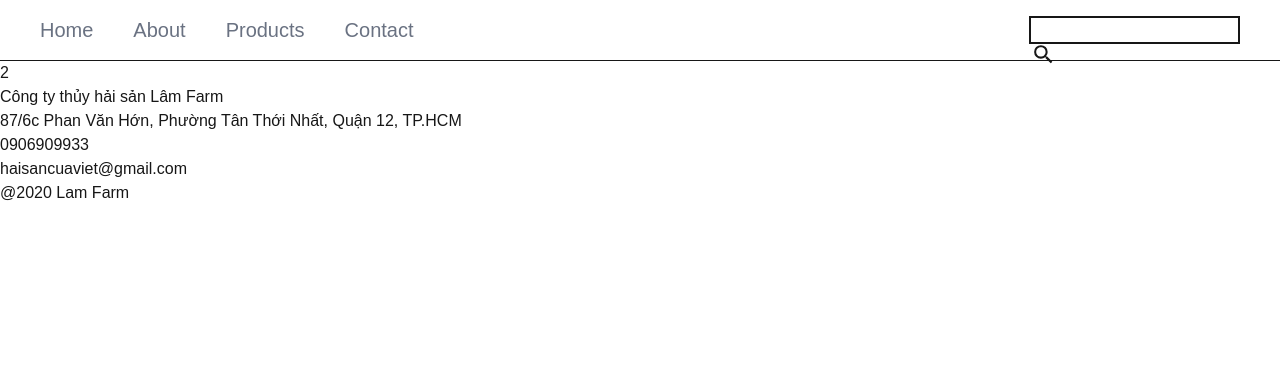
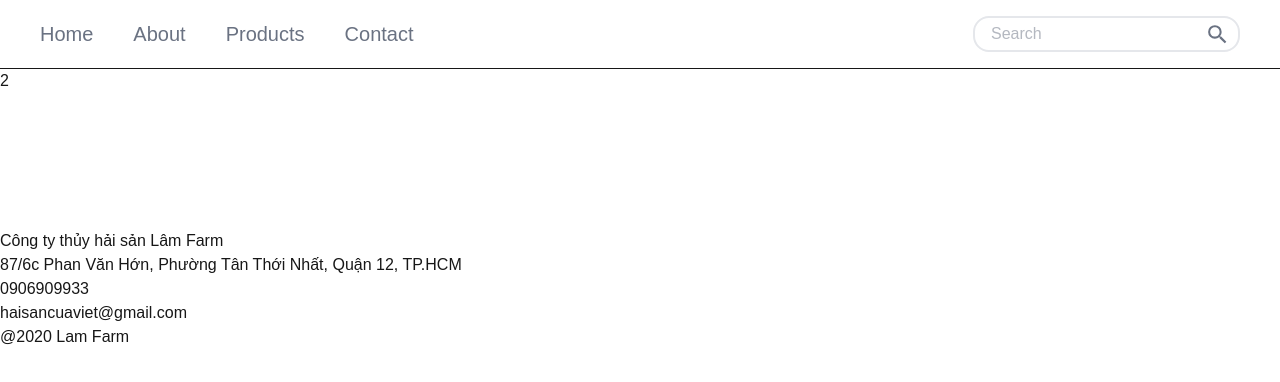
Before and after one commit to Duy-Lam-3300/seafood, a Next.js app: page / in a window 1280 px wide. Shown: the top 382 px of the page. Built offline with nearby package versions, Linux system fonts and the light colour scheme.

Commit message:
done with basic navigation header

```diff
--- a/src/app/layout.tsx
+++ b/src/app/layout.tsx
@@ -1,8 +1,9 @@
 import type { Metadata } from "next";
 import { Geist, Geist_Mono } from "next/font/google";
 import "./globals.css";
-import Navigation from "@/components/app.header";
-import Footer from "@/components/app.footer";
+import Navigation from "@/components/layout/Header";
+import "../styles/animation.css";
+import Footer from "@/components/layout/Footer";
 
 const geistSans = Geist({
   variable: "--font-geist-sans",
@@ -26,9 +27,11 @@
 }>) {
   return (
     <html lang="en">
-      <body className={`${geistSans.variable} ${geistMono.variable}`}>
+      <body className={`${geistSans.variable} ${geistMono.variable} select-none`}>
         <Navigation />
-        {children}
+        <div className="h-40">
+          {children}
+        </div>
         <Footer />
       </body>
     </html>
--- a/src/components/app.footer.tsx
+++ /dev/null
@@ -1,58 +0,0 @@
-
-
-
-
-export default function Footer() {
-    const companyInformation = {
-        name: "Công ty thủy hải sản Lâm Farm",
-        location: "87/6c Phan Văn Hớn, Phường Tân Thới Nhất, Quận 12, TP.HCM",
-        phone: "0906909933",
-        email: "haisancuaviet@gmail.com",
-        copyRight: "@2020 Lam Farm",
-        link: [
-            {
-                name: "fb",
-                link: "",
-                logo: ""
-            },
-            {
-                name: "zalo",
-                link: "",
-                logo: ""
-            },
-        ]
-    }
-
-
-
-
-    return (<footer>
-        <div className="navigateMenu">
-
-        </div>
-        <div className="companyInfor">
-            <div className="left">
-                <p className="name">
-                    {companyInformation.name}
-                </p>
-                <p className="location">
-                    {companyInformation.location}
-                </p>
-                <p className="phone">
-                    {companyInformation.phone}
-                </p>
-                <p className="email">
-                    {companyInformation.email}
-                </p>
-            </div>
-            <div className="right">
-                <p className="copyRight">
-                    {companyInformation.copyRight}
-                </p>
-                <div className="linkMenu">
-
-                </div>
-            </div>
-        </div>
-    </footer>)
-}
--- a/src/components/app.header.tsx
+++ /dev/null
@@ -1,40 +0,0 @@
-'use client'
-
-import Link from "next/link";
-import { usePathname } from "next/navigation";
-import { MdOutlineSearch } from "react-icons/md";
-
-export default function Navigation() {
-    const navLinkMenu = [
-        { href: "/home", name: "Home" },
-        { href: "/about", name: "About" },
-        { href: "/products", name: "Products" },
-        { href: "/contact", name: "Contact" },
-    ];
-    const pathName = usePathname();
-    return (
-        <nav className="">
-            <div className="flex justify-between items-center px-10 my-4">
-                <div className="">
-                    <div className="logo">
-                    </div>
-                    <div className="flex gap-10 text-xl text-gray-500 ">
-                        {navLinkMenu.map(item => {
-                            const isActive = pathName === item.href || (pathName.startsWith(item.href) && item.href !== "/")
-                            return (<Link href={item.href} key={item.name}
-                                className={`hover:!text-black ${isActive ? "font-semibold !text-black" : ""}`}
-                            >{item.name}</Link>);
-                        })}
-                    </div>
-                </div>
-                <div className="">
-                    <div className="border-2 w-fit h-fit relative">
-                        <input placeholder="" className=" "></input>
-                        <MdOutlineSearch className="absolute" size="25px" />
-                    </div>
-                </div>
-            </div>
-            <hr></hr>
-        </nav>
-    )
-}
--- /dev/null
+++ b/src/components/layout/Footer.tsx
@@ -0,0 +1,54 @@
+
+
+
+
+export default function Footer() {
+    const companyInformation = {
+        name: "Công ty thủy hải sản Lâm Farm",
+        location: "87/6c Phan Văn Hớn, Phường Tân Thới Nhất, Quận 12, TP.HCM",
+        phone: "0906909933",
+        email: "haisancuaviet@gmail.com",
+        copyRight: "@2020 Lam Farm",
+        link: [
+            {
+                name: "fb",
+                link: "",
+                logo: ""
+            },
+            {
+                name: "zalo",
+                link: "",
+                logo: ""
+            },
+        ]
+    }
+    return (
+        <footer>
+            <div className="navigateMenu">
+            </div>
+            <div className="companyInfor">
+                <div className="left">
+                    <p className="name">
+                        {companyInformation.name}
+                    </p>
+                    <p className="location">
+                        {companyInformation.location}
+                    </p>
+                    <p className="phone">
+                        {companyInformation.phone}
+                    </p>
+                    <p className="email">
+                        {companyInformation.email}
+                    </p>
+                </div>
+                <div className="right">
+                    <p className="copyRight">
+                        {companyInformation.copyRight}
+                    </p>
+                    <div className="linkMenu">
+
+                    </div>
+                </div>
+            </div>
+        </footer>)
+}
--- /dev/null
+++ b/src/components/layout/Header.tsx
@@ -0,0 +1,61 @@
+'use client'
+
+import Link from "next/link";
+import { usePathname } from "next/navigation";
+import { MdDehaze, MdOutlineSearch } from "react-icons/md";
+import Input from "../shared/InputBox";
+
+export default function Navigation() {
+    const navLinkMenu = [
+        { href: "/home", name: "Home" },
+        { href: "/about", name: "About" },
+        { href: "/products", name: "Products" },
+        { href: "/contact", name: "Contact" },
+    ];
+    const pathName = usePathname();
+    return (
+        <nav className="">
+            <div className="hidden justify-between items-center px-10 my-4 sm:flex">
+                <div className="">
+                    <div className="logo">
+                    </div>
+                    <div className="flex gap-10 text-xl text-gray-500 ">
+                        {navLinkMenu.map(item => {
+                            const isActive = pathName === item.href || (pathName.startsWith(item.href) && item.href !== "/")
+                            return (<Link href={item.href} key={item.name}
+                                className={`hover:!text-black ${isActive ? "font-semibold !text-black" : ""}`}
+                            >{item.name}</Link>);
+                        })}
+                    </div>
+                </div>
+                <div className="w-fit">
+                    <Input />
+                </div>
+            </div>
+            <div className="sm:hidden flex justify-between px-10 my-4 relative">
+                {/* <button className="text-3xl cursor-pointer text-gray-500 hover:text-black "><MdDehaze /></button> */}
+                <details className="animationDetail">
+                    <summary className="text-3xl cursor-pointer text-gray-500 hover:text-black">
+                        <MdDehaze />
+                    </summary>
+                    <div className="absolute left-0 top-[2.9rem] w-fit bg-white shadow-md py-2 px-1 rounded-md border">
+                        <Input />
+                        {navLinkMenu.map((item) => (
+                            <Link
+                                key={item.name}
+                                href={item.href}
+                                className="block px-4 py-2 text-gray-700 hover:bg-gray-100 hover:text-black transition"
+                            >
+                                {item.name}
+                            </Link>
+                        ))}
+                    </div>
+                </details>
+                <div className="text-xl font-bold">Seafood</div>
+                <div>vn</div>
+
+            </div>
+            <hr></hr>
+        </nav>
+    )
+}
--- /dev/null
+++ b/src/components/shared/InputBox.tsx
@@ -0,0 +1,14 @@
+import { MdOutlineSearch } from "react-icons/md";
+
+
+interface props extends React.HTMLProps<HTMLInputElement> {
+    className?: string;
+}
+export default function Input(props: props) {
+    return (
+        <div className={`border-2 w-fit h-fit relative border-gray-200  rounded-2xl text-gray-500 focus-within:text-black focus-within:border-black ${props?.className && props?.className}`}>
+            <input placeholder="Search" className="outline-0 pl-4 py-1 pr-10"/>
+            <MdOutlineSearch className="absolute top-0 right-2 m-auto bottom-0 cursor-pointer" size="25px" />
+        </div>
+    )
+}
--- /dev/null
+++ b/src/styles/animation.css
@@ -0,0 +1,13 @@
+.animationDetail summary::before,
+.animationDetail summary::after {
+    transition: 200ms;
+}
+
+@layer marker {
+    summary {
+        position: relative;
+    }
+}
+summary::marker {
+    content: none;
+  }
```
